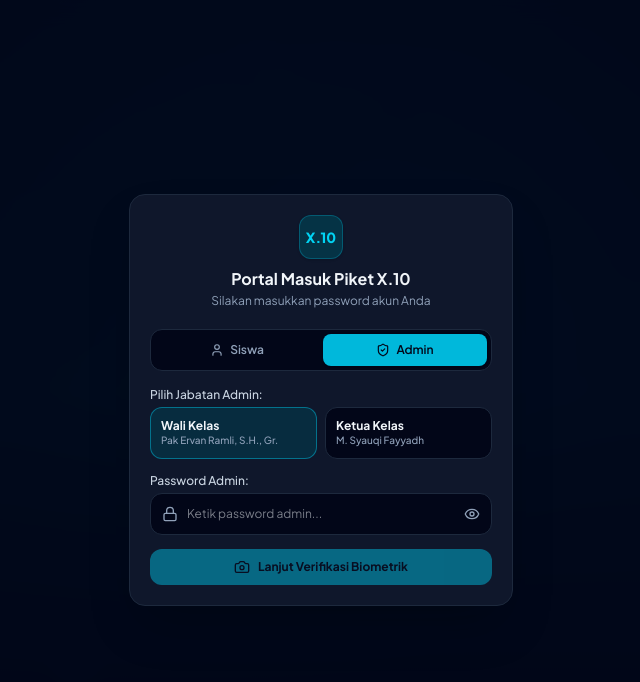
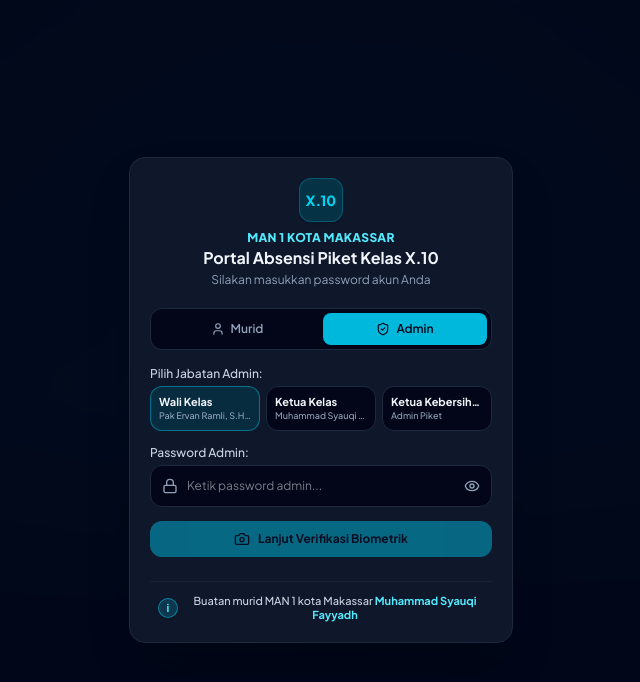
Before and after one commit to muhammadsyauqifayyadh797-glitch/X.10, a React (Vite) app: page / in a window 1280 px wide. Both pictures are taken after a click on the button "Admin". Shown: the top 682 px of the page, without its empty margins (319-959 px from the left). Built offline with nearby package versions, Linux system fonts and the light colour scheme.

Commit message:
feat: add Ketua Kebersihan role
Extend admin roles to include 'Ketua Kebersihan' with dedicated credentials, UI labels, and verification flows.

```diff
--- a/src/App.tsx
+++ b/src/App.tsx
@@ -112,7 +112,13 @@
     setUserRole('admin');
     setAdminRoleType(roleType);
     setAdminName(name);
-    setAdminTitle(roleType === 'wali_kelas' ? 'Wali Kelas X.10' : 'Ketua Kelas X.10');
+    setAdminTitle(
+      roleType === 'wali_kelas'
+        ? 'Wali Kelas X.10'
+        : roleType === 'ketua_kelas'
+        ? 'Ketua Kelas X.10'
+        : 'Ketua Kebersihan X.10'
+    );
     setIsLoginModalOpen(false);
   };
 
--- a/src/components/AdminDashboard.tsx
+++ b/src/components/AdminDashboard.tsx
@@ -2,6 +2,7 @@
 import { ShieldCheck, CheckCircle2, XCircle, Trash2, Mail, Calendar, FileText, Info, LogOut, Search, Eye, AlertTriangle, RefreshCw, Sparkles, Filter } from 'lucide-react';
 import { AttendanceRecord, ApprovalStatus, DayOfWeek } from '../types';
 import { API_URL } from '../data/piketSchedule';
+import { ClassFooter } from './ClassFooter';
 
 interface AdminDashboardProps {
   adminName: string;
@@ -94,10 +95,11 @@
             </div>
           </div>
           <div>
-            <h1 className="text-sm font-black text-slate-100 tracking-wide truncate max-w-[180px]">{adminName}</h1>
+            <h1 className="text-sm font-black text-slate-100 tracking-wide truncate max-w-[200px]">{adminName}</h1>
             <p className="text-[11px] text-cyan-400 font-semibold flex items-center gap-1">
               <span className="w-2 h-2 rounded-full bg-emerald-400 animate-pulse" />
-              {adminTitle}
+              <span>{adminTitle}</span>
+              <span className="text-[10px] text-cyan-300 font-bold">· MAN 1 Kota Makassar</span>
             </p>
           </div>
         </div>
@@ -404,6 +406,9 @@
           </div>
         </div>
       )}
+
+      {/* Footer Info */}
+      <ClassFooter />
     </div>
   );
 };
--- /dev/null
+++ b/src/components/ClassFooter.tsx
@@ -0,0 +1,14 @@
+import React from 'react';
+
+export const ClassFooter: React.FC = () => {
+  return (
+    <div className="mt-6 pt-3 border-t border-slate-800/70 flex items-center justify-center gap-2 text-center text-slate-400 text-xs px-2">
+      <div className="w-5 h-5 rounded-full bg-cyan-500/20 border border-cyan-400/50 text-cyan-300 flex items-center justify-center font-bold text-[11px] shrink-0 shadow-sm">
+        i
+      </div>
+      <p className="text-[11px] text-slate-300 font-medium leading-tight">
+        Buatan murid MAN 1 kota Makassar <strong className="text-cyan-300 font-bold">Muhammad Syauqi Fayyadh</strong>
+      </p>
+    </div>
+  );
+};
--- a/src/components/FaceScanCamera.tsx
+++ b/src/components/FaceScanCamera.tsx
@@ -26,7 +26,21 @@
 
   const targetName = roleType === 'wali_kelas'
     ? ADMIN_CREDENTIALS.waliKelasName
-    : ADMIN_CREDENTIALS.ketuaKelasName;
+    : roleType === 'ketua_kelas'
+    ? ADMIN_CREDENTIALS.ketuaKelasName
+    : ADMIN_CREDENTIALS.ketuaKebersihanName;
+
+  const roleLabel = roleType === 'wali_kelas'
+    ? 'Wali Kelas'
+    : roleType === 'ketua_kelas'
+    ? 'Ketua Kelas'
+    : 'Ketua Kebersihan';
+
+  const roleBadge = roleType === 'wali_kelas'
+    ? 'WK'
+    : roleType === 'ketua_kelas'
+    ? 'KK'
+    : 'KB';
 
   // Initialize Camera
   useEffect(() => {
@@ -163,12 +177,12 @@
         setScanProgress(progressCounter);
 
         if (progressCounter < 40) {
-          setFeedbackMsg(`Memverifikasi Vektor Wajah ${roleType === 'wali_kelas' ? 'Wali Kelas' : 'Ketua Kelas'}...`);
+          setFeedbackMsg(`Memverifikasi Vektor Wajah ${roleLabel}...`);
         } else if (progressCounter < 80) {
           setFeedbackMsg('Analisis Struktur Biometrik & Pupil Mata...');
         } else if (progressCounter >= 100) {
           setScanningStatus('passed');
-          setFeedbackMsg(`Verifikasi Sukses! Selamat Datang ${roleType === 'wali_kelas' ? 'Pak Wali Kelas' : 'Ketua Kelas (Syauqi)'}!`);
+          setFeedbackMsg(`Verifikasi Sukses! Selamat Datang ${roleLabel} (${targetName})!`);
           setTimeout(() => {
             if (streamRef.current) {
               streamRef.current.getTracks().forEach(track => track.stop());
@@ -211,7 +225,7 @@
             <div className="text-left">
               <h3 className="font-bold text-slate-100 text-sm">Biometric Face ID</h3>
               <p className="text-xs text-cyan-300 font-medium">
-                {roleType === 'wali_kelas' ? 'Wali Kelas' : 'Ketua Kelas'}
+                {roleLabel}
               </p>
             </div>
           </div>
@@ -229,7 +243,7 @@
         {/* Target Admin Card */}
         <div className="mb-4 p-2.5 rounded-2xl bg-cyan-950/60 border border-cyan-500/20 flex items-center gap-3 text-left">
           <div className="w-10 h-10 rounded-full bg-cyan-500/20 border border-cyan-400/40 flex items-center justify-center text-cyan-300 font-bold text-sm">
-            {roleType === 'wali_kelas' ? 'WK' : 'KK'}
+            {roleBadge}
           </div>
           <div>
             <p className="text-[11px] text-cyan-400 font-semibold tracking-wider uppercase">Verifikasi Wajah Untuk:</p>
--- a/src/components/LoginModal.tsx
+++ b/src/components/LoginModal.tsx
@@ -3,6 +3,7 @@
 import { AdminRoleType } from '../types';
 import { ADMIN_CREDENTIALS } from '../data/piketSchedule';
 import { FaceScanCamera } from './FaceScanCamera';
+import { ClassFooter } from './ClassFooter';
 import confetti from 'canvas-confetti';
 
 interface LoginModalProps {
@@ -100,19 +101,27 @@
     e.preventDefault();
     setErrorMsg(null);
 
-    if (adminPassword !== ADMIN_CREDENTIALS.adminPassword) {
-      setErrorMsg('Password Admin salah! Silakan coba lagi.');
+    const pwd = adminPassword.trim();
+    const isPassValid =
+      pwd === ADMIN_CREDENTIALS.adminPassword ||
+      pwd === ADMIN_CREDENTIALS.ketuaKebersihanPassword ||
+      pwd === 'X.10Kebersihan' ||
+      pwd === 'X.10Pakervan';
+
+    if (!isPassValid) {
+      setErrorMsg('Password Admin/Ketua Kebersihan salah! Silakan coba lagi.');
       return;
     }
 
-    // Open Dual Face Scan Camera for verified admin role!
+    // Open Face Scan Camera for verified admin role!
     setShowFaceScanCamera(true);
   };
 
   const handleFaceScanSuccess = (role: AdminRoleType, name: string) => {
     setShowFaceScanCamera(false);
     setIsSuccessModal(true);
-    setSuccessMessage(`Akses Admin Disetujui (${role === 'wali_kelas' ? 'Wali Kelas' : 'Ketua Kelas'})`);
+    const roleLabel = role === 'wali_kelas' ? 'Wali Kelas' : role === 'ketua_kelas' ? 'Ketua Kelas' : 'Ketua Kebersihan';
+    setSuccessMessage(`Akses Admin Disetujui (${roleLabel})`);
     triggerConfetti();
 
     setTimeout(() => {
@@ -135,11 +144,14 @@
           )}
 
           {/* Header */}
-          <div className="text-center mb-5">
+          <div className="text-center mb-5 flex flex-col items-center">
             <div className="w-11 h-11 rounded-xl bg-cyan-950 border border-cyan-500/30 text-cyan-400 font-extrabold mx-auto mb-2 flex items-center justify-center text-sm shadow-sm">
               X.10
             </div>
-            <h2 className="text-base font-bold text-slate-100">Portal Masuk Piket X.10</h2>
+            <h1 className="text-xs font-extrabold text-cyan-300 uppercase tracking-wide">
+              MAN 1 Kota Makassar
+            </h1>
+            <h2 className="text-base font-bold text-slate-100">Portal Absensi Piket Kelas X.10</h2>
             <p className="text-xs text-slate-400 mt-0.5">Silakan masukkan password akun Anda</p>
           </div>
 
@@ -155,7 +167,7 @@
               }`}
             >
               <User className="w-3.5 h-3.5" />
-              Siswa
+              Murid
             </button>
             <button
               type="button"
@@ -171,12 +183,12 @@
             </button>
           </div>
 
-          {/* TAB 1: SISWA */}
+          {/* TAB 1: MURID */}
           {loginTab === 'student' && (
             <form onSubmit={handleStudentSubmit} className="space-y-3.5">
               <div>
                 <label className="block text-xs font-medium text-slate-300 mb-1">
-                  Password Siswa:
+                  Password Murid:
                 </label>
                 <div className="relative">
                   <input
@@ -184,7 +196,7 @@
                     value={studentPassword}
                     onChange={(e) => setStudentPassword(e.target.value)}
                     disabled={studentLockoutSeconds > 0}
-                    placeholder="Ketik password siswa..."
+                    placeholder="Ketik password murid..."
                     className="w-full bg-slate-950 text-slate-100 text-xs rounded-xl p-3 pl-9 pr-10 border border-slate-800 focus:outline-none focus:border-cyan-500 disabled:opacity-50 disabled:cursor-not-allowed"
                   />
                   <KeyRound className="w-4 h-4 text-slate-400 absolute left-3 top-1/2 -translate-y-1/2" />
@@ -237,31 +249,44 @@
                 <label className="block text-xs font-medium text-slate-300 mb-1">
                   Pilih Jabatan Admin:
                 </label>
-                <div className="grid grid-cols-2 gap-2">
+                <div className="grid grid-cols-3 gap-1.5">
                   <button
                     type="button"
                     onClick={() => setSelectedAdminRole('wali_kelas')}
-                    className={`p-2.5 rounded-xl text-xs font-medium border text-left transition-all ${
+                    className={`p-2 rounded-xl text-xs font-medium border text-left transition-all ${
                       selectedAdminRole === 'wali_kelas'
                         ? 'bg-cyan-950/80 border-cyan-500/50 text-cyan-200'
                         : 'bg-slate-950 border-slate-800 text-slate-400 hover:border-slate-700'
                     }`}
                   >
-                    <div className="font-bold text-slate-100">Wali Kelas</div>
-                    <div className="text-[10px] text-slate-400">Pak Ervan Ramli, S.H., Gr.</div>
+                    <div className="font-bold text-slate-100 text-[11px] truncate">Wali Kelas</div>
+                    <div className="text-[9px] text-slate-400 truncate" title="Pak Ervan Ramli, S.H., Gr.">Pak Ervan Ramli, S.H., Gr.</div>
                   </button>
 
                   <button
                     type="button"
                     onClick={() => setSelectedAdminRole('ketua_kelas')}
-                    className={`p-2.5 rounded-xl text-xs font-medium border text-left transition-all ${
+                    className={`p-2 rounded-xl text-xs font-medium border text-left transition-all ${
                       selectedAdminRole === 'ketua_kelas'
                         ? 'bg-cyan-950/80 border-cyan-500/50 text-cyan-200'
                         : 'bg-slate-950 border-slate-800 text-slate-400 hover:border-slate-700'
                     }`}
                   >
-                    <div className="font-bold text-slate-100">Ketua Kelas</div>
-                    <div className="text-[10px] text-slate-400">M. Syauqi Fayyadh</div>
+                    <div className="font-bold text-slate-100 text-[11px] truncate">Ketua Kelas</div>
+                    <div className="text-[9px] text-slate-400 truncate" title="Muhammad Syauqi Fayyadh">Muhammad Syauqi Fayyadh</div>
+                  </button>
+
+                  <button
+                    type="button"
+                    onClick={() => setSelectedAdminRole('ketua_kebersihan')}
+                    className={`p-2 rounded-xl text-xs font-medium border text-left transition-all ${
+                      selectedAdminRole === 'ketua_kebersihan'
+                        ? 'bg-cyan-950/80 border-cyan-500/50 text-cyan-200'
+                        : 'bg-slate-950 border-slate-800 text-slate-400 hover:border-slate-700'
+                    }`}
+                  >
+                    <div className="font-bold text-slate-100 text-[11px] truncate">Ketua Kebersihan</div>
+                    <div className="text-[9px] text-slate-400 truncate">Admin Piket</div>
                   </button>
                 </div>
               </div>
@@ -307,6 +332,9 @@
             </form>
           )}
 
+          {/* Class Footer */}
+          <ClassFooter />
+
           {/* SUCCESS MODAL OVERLAY */}
           {isSuccessModal && (
             <div className="absolute inset-0 bg-slate-950/95 flex flex-col items-center justify-center p-6 text-center animate-in zoom-in-95 duration-200 z-30">
--- a/src/components/StudentDashboard.tsx
+++ b/src/components/StudentDashboard.tsx
@@ -3,6 +3,7 @@
 import { DayOfWeek, Student, AttendanceRecord } from '../types';
 import { SCHEDULE_X10, API_URL } from '../data/piketSchedule';
 import { CameraCapture } from './CameraCapture';
+import { ClassFooter } from './ClassFooter';
 import confetti from 'canvas-confetti';
 
 interface StudentDashboardProps {
@@ -187,10 +188,9 @@
             X.10
           </div>
           <div>
-            <h1 className="text-sm font-extrabold text-slate-100 tracking-wide">Absensi Piket Kelas</h1>
-            <p className="text-[11px] text-cyan-400 font-semibold flex items-center gap-1">
-              <span className="w-2 h-2 rounded-full bg-cyan-400 animate-ping" />
-              Siswa HP Android
+            <h1 className="text-xs font-bold text-cyan-300 tracking-wide uppercase">MAN 1 Kota Makassar</h1>
+            <p className="text-sm font-black text-slate-100 flex items-center gap-1.5">
+              <span>Absensi Piket Kelas X.10</span>
             </p>
           </div>
         </div>
@@ -211,9 +211,12 @@
           <Calendar className="w-3.5 h-3.5" />
           {getFormattedDate()}
         </p>
-        <h2 className="text-xl font-black text-slate-100 ocean-text-gradient mb-1">
+        <h2 className="text-xl font-black text-slate-100 ocean-text-gradient mb-0.5">
           Jadwal Piket Kebersihan X.10
         </h2>
+        <p className="text-xs text-cyan-200 font-bold mb-1">
+          MAN 1 Kota Makassar
+        </p>
         <p className="text-xs text-slate-300">
           Pastikan foto bukti piket jelas &amp; nama terdata di sistem
         </p>
@@ -471,6 +474,9 @@
           </div>
         </div>
       )}
+
+      {/* Footer Info */}
+      <ClassFooter />
     </div>
   );
 };
--- a/src/data/piketSchedule.ts
+++ b/src/data/piketSchedule.ts
@@ -57,6 +57,8 @@
 export const ADMIN_CREDENTIALS = {
   studentPassword: 'X.10Bersih',
   adminPassword: 'X.10Pakervan',
-  waliKelasName: 'Pak Ervan Ramli, S.H., Gr. (Wali Kelas X.10)',
-  ketuaKelasName: 'Muhammad Syauqi Fayyadh (Ketua Kelas)'
+  ketuaKebersihanPassword: 'X.10Kebersihan',
+  waliKelasName: 'Pak Ervan Ramli, S.H., Gr.',
+  ketuaKelasName: 'Muhammad Syauqi Fayyadh',
+  ketuaKebersihanName: 'Ketua Kebersihan (Kelas X.10)'
 };
--- a/src/types.ts
+++ b/src/types.ts
@@ -23,7 +23,7 @@
 
 export type UserRole = 'student' | 'admin' | null;
 
-export type AdminRoleType = 'wali_kelas' | 'ketua_kelas' | null;
+export type AdminRoleType = 'wali_kelas' | 'ketua_kelas' | 'ketua_kebersihan' | null;
 
 export interface AdminUser {
   roleType: AdminRoleType;
```
